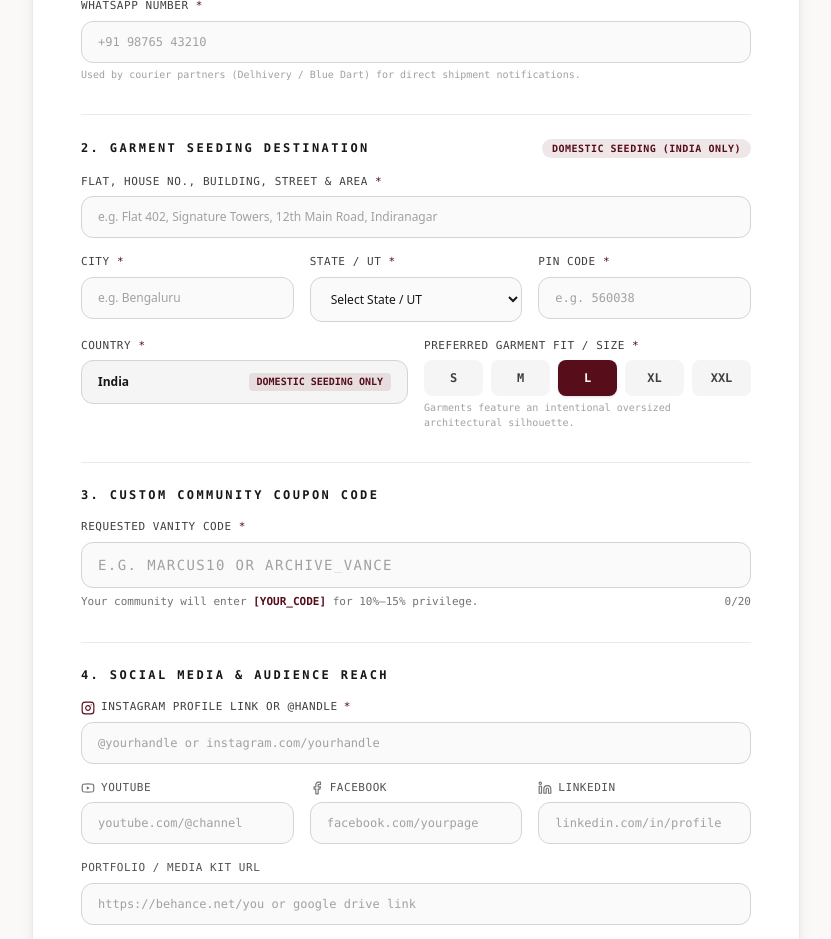
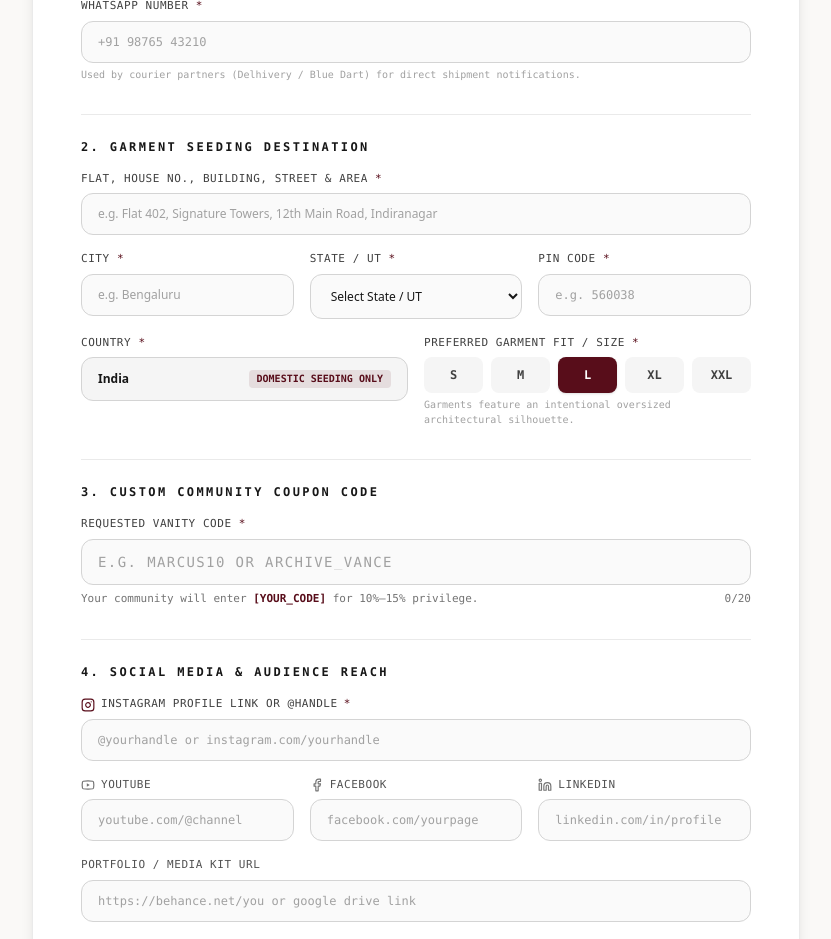
Before and after one commit to Sukhman369/kolossal, a Next.js app: page /creators in a window 1280 px wide. Shown: the part 1280-2219 px from the top of the page, without its empty margins (224-1055 px from the left). Built offline with nearby package versions, Linux system fonts and the light colour scheme; no server answers.

Commit message:
Removed: Domestic Seeding (India Only)

```diff
--- a/src/app/creators/page.tsx
+++ b/src/app/creators/page.tsx
@@ -406,14 +406,9 @@ export default function CreatorsPage() {
 
             {/* 2. Shipping Address & Seeding Size */}
             <div className="space-y-4 pt-6 border-t border-neutral-200/80">
-              <div className="flex items-center justify-between">
-                <h3 className="text-xs font-mono uppercase tracking-[0.2em] font-semibold text-neutral-900">
-                  2. Garment Seeding Destination
-                </h3>
-                <span className="text-[10px] font-mono uppercase tracking-wider text-[#580D1A] bg-[#580D1A]/10 px-2.5 py-0.5 rounded-full font-semibold">
-                  Domestic Seeding (India Only)
-                </span>
-              </div>
+              <h3 className="text-xs font-mono uppercase tracking-[0.2em] font-semibold text-neutral-900">
+                2. Garment Seeding Destination
+              </h3>
 
               <div>
                 <label className="block text-[11px] font-mono uppercase tracking-wider text-neutral-700 mb-1.5 font-medium">
```
